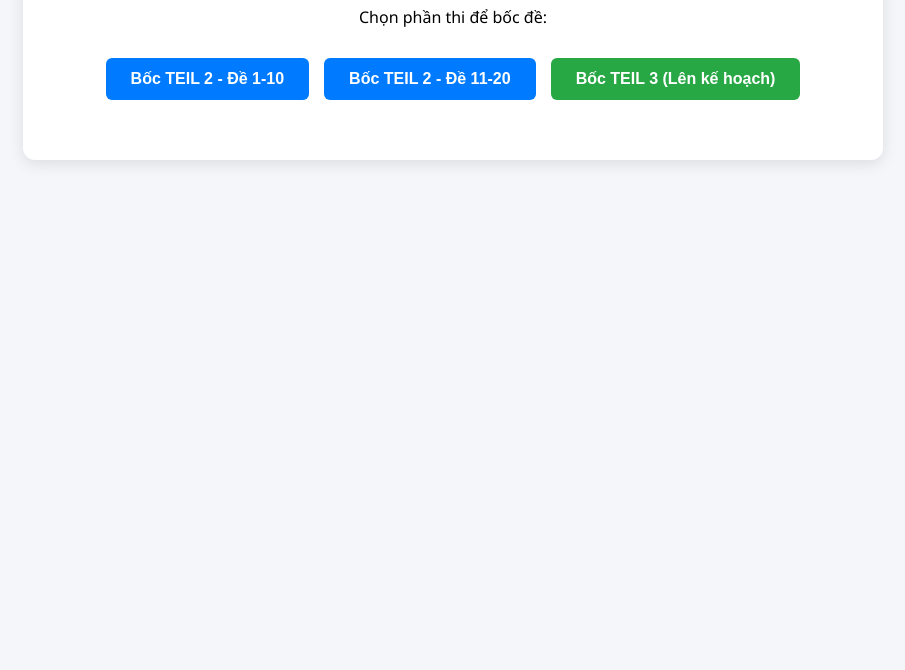
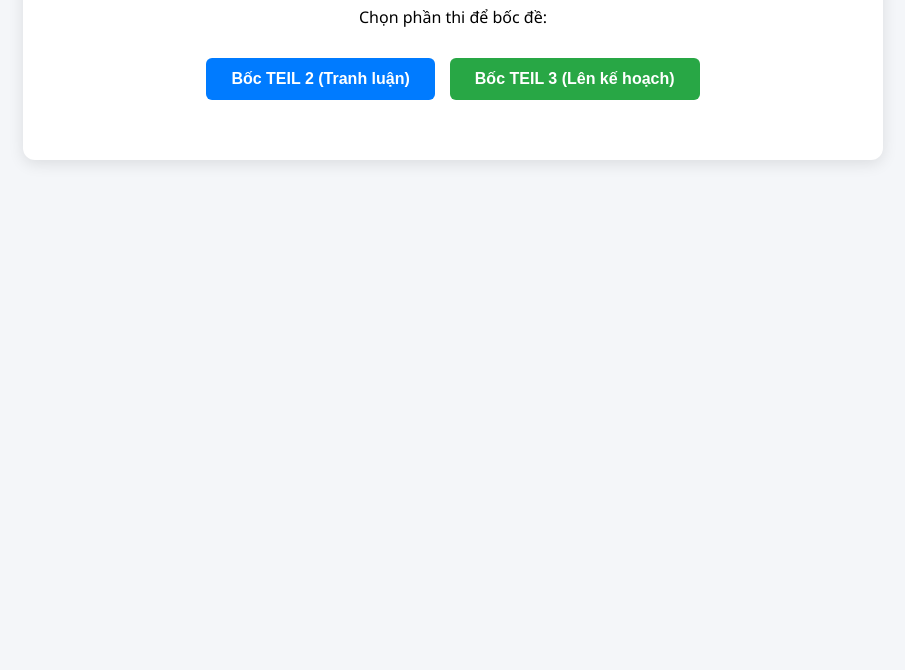
Before and after one commit to DinhVanThuc1308/Bocdenoi, a plain HTML site: page index.html in a window 1280 px wide. Shown: the part 130-800 px from the top of the page, without its empty margins (187-1092 px from the left). Drawn offline with Linux system fonts and the light colour scheme.

Commit message:
Cập nhật chức năng bốc đề TEIL 2 để chọn ngẫu nhiên một đề từ toàn bộ danh sách

```diff
--- a/index.html
+++ b/index.html
@@ -175,8 +175,7 @@
             <h1>🇩🇪 Luyện Thi Nói (Sprechen)</h1>
             <p style="text-align: center;">Chọn phần thi để bốc đề:</p>
             <div class="menu-buttons">
-                <button class="btn-teil2" onclick="generateTeil2Links(1, 10)">Bốc TEIL 2 - Đề 1-10</button>
-                <button class="btn-teil2" onclick="generateTeil2Links(11, 20)">Bốc TEIL 2 - Đề 11-20</button>
+                <button class="btn-teil2" onclick="generateTeil2Links()">Bốc TEIL 2 (Tranh luận)</button>
                 <button class="btn-teil3" onclick="randomTeil3()">Bốc TEIL 3 (Lên kế hoạch)</button>
             </div>
 
@@ -536,18 +535,10 @@
             }
         };
 
-        function generateTeil2Links(startId, endId) {
-            // Lọc các topic theo khoảng ID được chỉ định
-            const filteredTopics = dataTeil2.filter(t => t.id >= startId && t.id <= endId);
-
-            if (filteredTopics.length === 0) {
-                alert('Không có đề nào trong khoảng này!');
-                return;
-            }
-
-            // Chọn ngẫu nhiên 1 topic từ danh sách đã lọc
-            const randomIndex = Math.floor(Math.random() * filteredTopics.length);
-            const topic = filteredTopics[randomIndex];
+        function generateTeil2Links() {
+            // Chọn ngẫu nhiên 1 topic
+            const randomIndex = Math.floor(Math.random() * dataTeil2.length);
+            const topic = dataTeil2[randomIndex];
             const id = topic.id;
 
             // Lấy URL hiện tại (bỏ phần query cũ)
```
